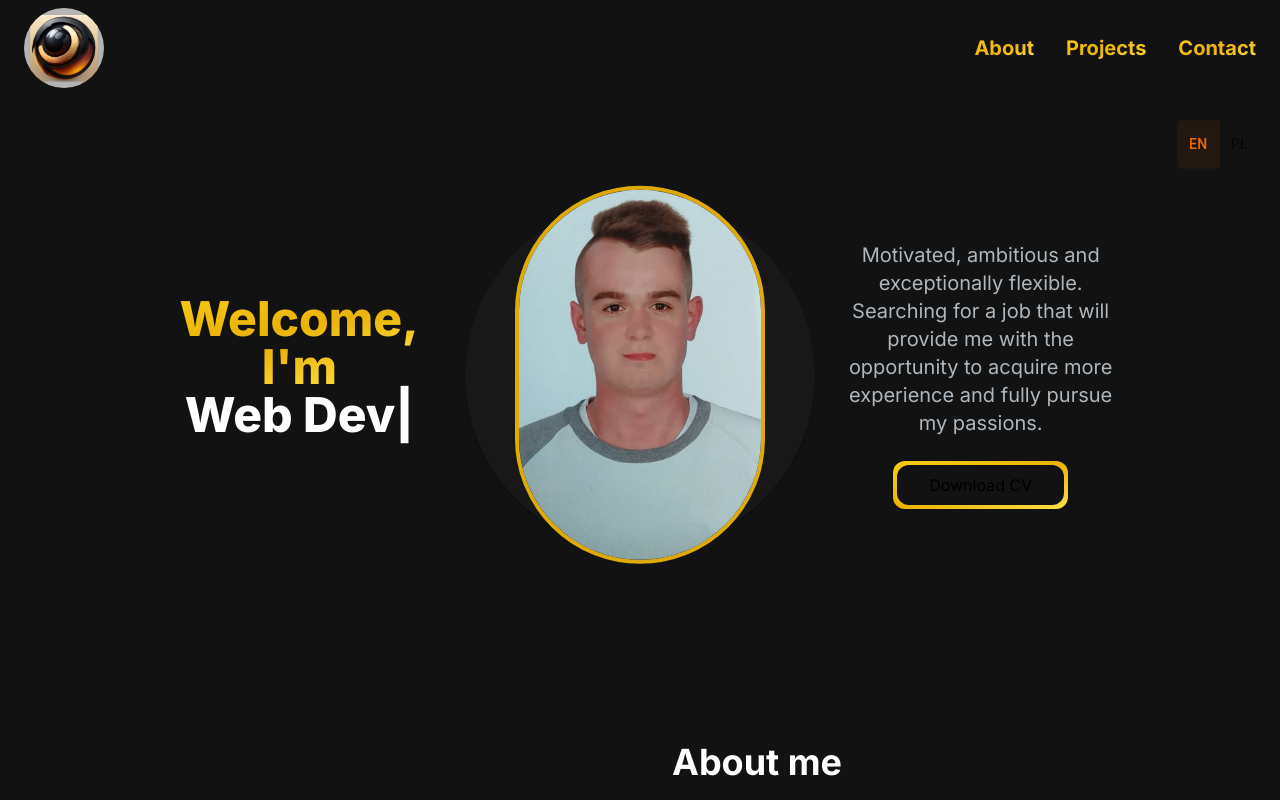
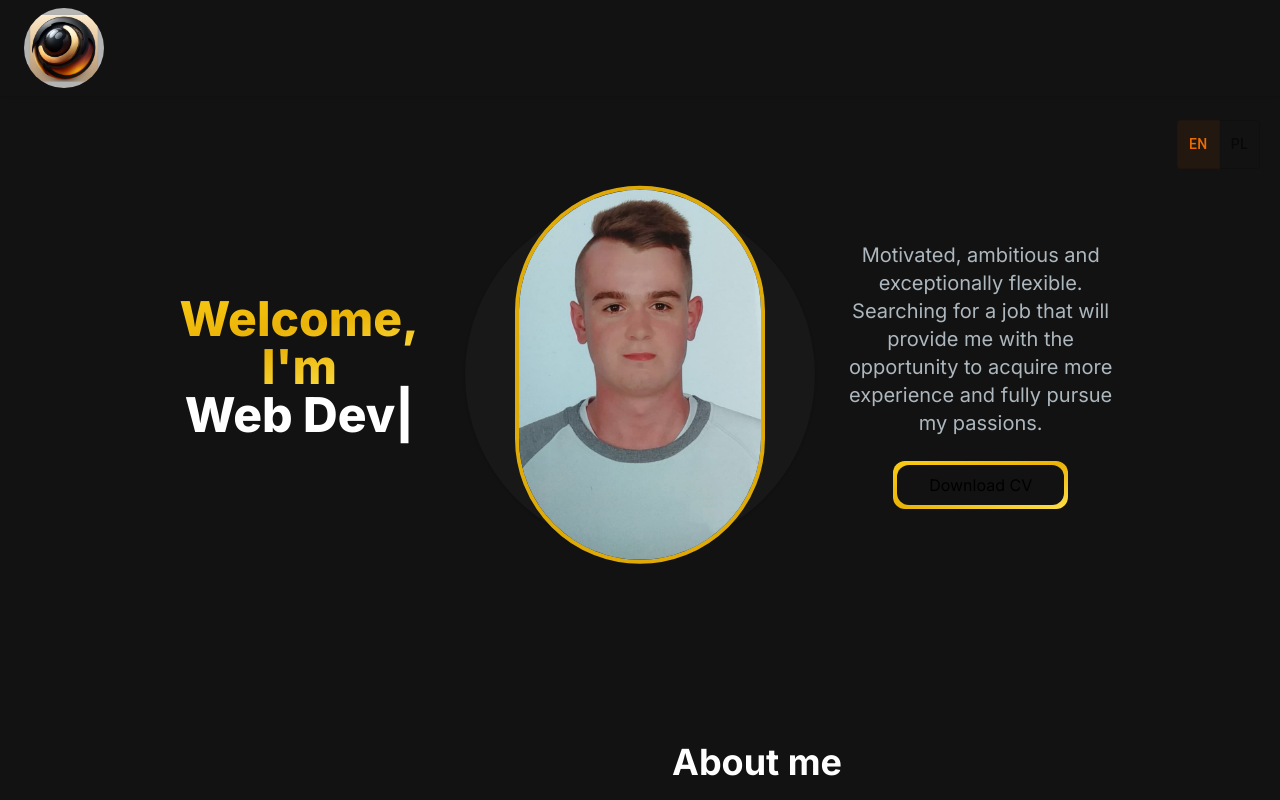
Before and after one commit to ITbartH/PortfolioWebsite-React-NextJS-TailwindCSS, a Next.js app in the folder portfolio-website/: page / in a window 1280 px wide. Shown: the top 800 px of the page. Built offline with nearby package versions, Linux system fonts and the light colour scheme.

Commit message:
Naprawa błędu z menu podczas wrzucania na hosting

```diff
--- a/portfolio-website/app/components/Footer.jsx
+++ b/portfolio-website/app/components/Footer.jsx
@@ -7,7 +7,7 @@ const Footer = () => {
 <footer className="">
     <div className="mx-auto w-full">
     <div className="px-4 py-6 bg-[#0f0f0f] md:flex md:items-center md:justify-between">
-        <span className="text-sm text-gray-300 sm:text-center">© 2023 <a href="/">Bartosz Hrycaj</a>. All Rights Reserved.
+        <span className="text-sm text-gray-300 sm:text-center">© 2025 <a href="/">Bartosz Hrycaj</a>. All Rights Reserved.
         </span>
         <div className="flex mt-4 space-x-5 sm:justify-center md:mt-0">
             <a href="http://facebook.com" target="_blank" className="text-gray-400 hover:text-white">
--- a/portfolio-website/app/components/NavLink.jsx
+++ b/portfolio-website/app/components/NavLink.jsx
@@ -1,11 +1,11 @@
 import Link from "next/link";
 const NavLink = ({href, title}) => {
     return (
-        <Link
+        <a
             href={href}
             className="block py-2 pl-3 pr-4 font-bold text-transparent bg-clip-text bg-gradient-to-br from-yellow-400 via-yellow-500 to-yellow-300 sm:text-xl rounded md:p-0 hover:text-white">
             {title}
-        </Link>
+        </a>
     );
 };
 
--- a/portfolio-website/app/components/Navbar.jsx
+++ b/portfolio-website/app/components/Navbar.jsx
@@ -86,7 +86,7 @@ const Navbar = (currentLang, setCurrentLang) => {
                     {
                         navLinks.map((link, index) => (
                             <li key={index}>
-                                <NavLink href={link.path} title={link.title} scroll={false}/>
+                                <a href={link.path} title={link.title} scroll={false}/>
                             </li>
                         ))
                     }
--- a/portfolio-website/app/page.js
+++ b/portfolio-website/app/page.js
@@ -49,13 +49,15 @@ export default function Home(props) {
 
           </ToggleButtonGroup>
         </div>
-        <HeroSection currentLang={lang} setCurrentLang={setCurrentLang}></HeroSection>
+        <HeroSection currentLang={lang} setCurrentLang={setCurrentLang} />
 
-        <AboutSection currentLang={lang} setCurrentLang={setCurrentLang}/>
-        <AchievementsSection currentLang={lang} setCurrentLang={setCurrentLang}/>
-        <ProjectSection currentLang={lang} setCurrentLang={setCurrentLang}/>
+        <AboutSection currentLang={lang} setCurrentLang={setCurrentLang} />
 
-        <EmailSection currentLang={lang} setCurrentLang={setCurrentLang}/>
+        <AchievementsSection currentLang={lang} setCurrentLang={setCurrentLang} />
+
+        <ProjectSection currentLang={lang} setCurrentLang={setCurrentLang} />
+
+        <EmailSection currentLang={lang} setCurrentLang={setCurrentLang} />
       </div>
       <Footer />
     </main>
```
Also changed, not shown: 2 other files (tests, documents, lock files or other folders). Lines whose indentation alone changed are shown as unchanged.
